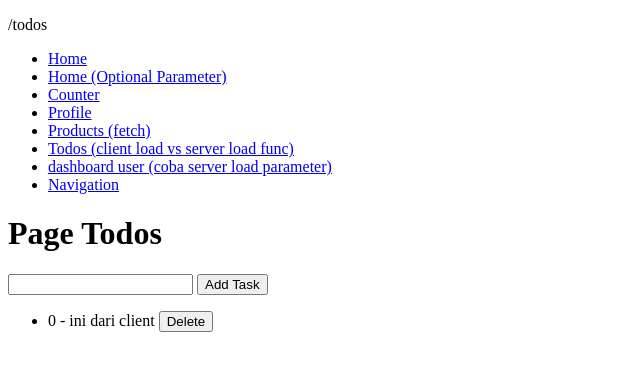
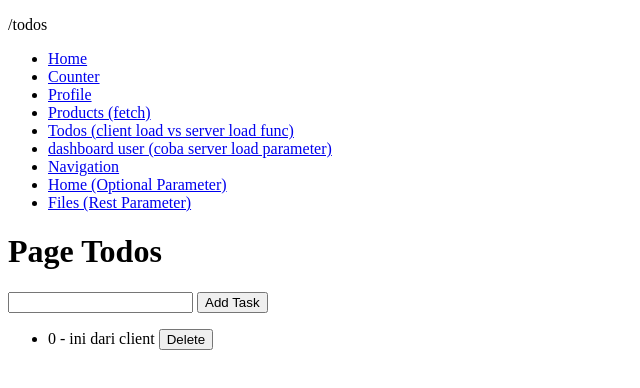
Before and after one commit to Elmosius/Svelte, a SvelteKit app: page /todos in a window 1280 px wide. Shown: the top 388 px of the page, without its empty margins (0-640 px from the left). Built offline with nearby package versions, Linux system fonts and the light colour scheme.

Commit message:
feat: rest parameter

```diff
--- a/src/routes/+layout.svelte
+++ b/src/routes/+layout.svelte
@@ -11,9 +11,6 @@
 <ul>
 	<li>
 		<a href="/">Home</a>
-	</li>
-	<li>
-		<a href="/home">Home (Optional Parameter)</a>
 	</li>
 	<li>
 		<a href="/counter">Counter</a>
@@ -33,6 +30,12 @@
 	<li>
 		<a href="/navigation">Navigation</a>
 	</li>
+	<li>
+		<a href="/home">Home (Optional Parameter)</a>
+	</li>
+	<li>
+		<a href="/files/1">Files (Rest Parameter)</a>
+	</li>
 </ul>
 
 {@render children()}
--- /dev/null
+++ b/src/routes/files/[...file]/+page.ts
@@ -0,0 +1,5 @@
+export const load = ({ params }) => {
+	return {
+		file: params.file
+	};
+};
```
Also changed, not shown: src/routes/files/[...file]/+page.svelte (added, +11 -0 lines).
